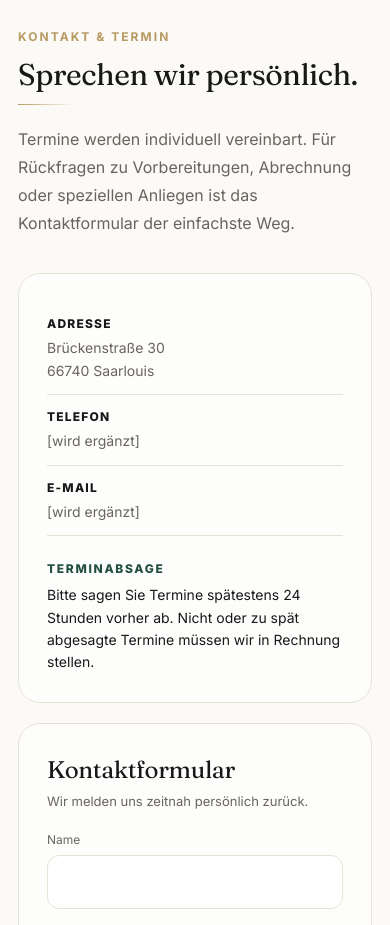
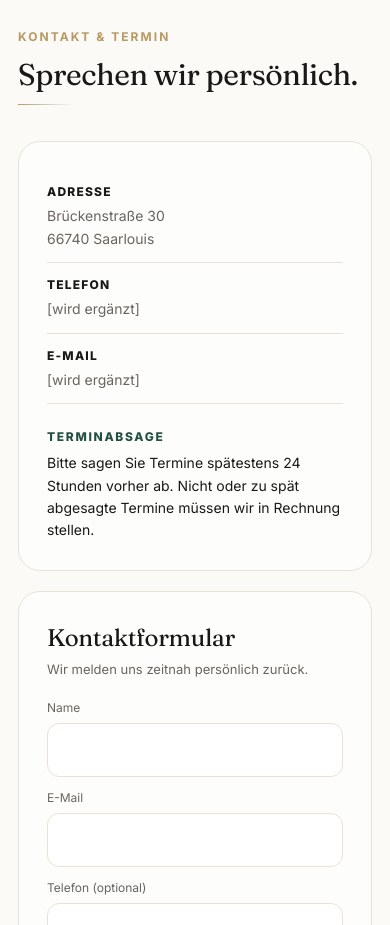
Before and after one commit to fynnoman/DBB, a Next.js app: page /kontakt in a window 390 px wide. Shown: the part 2140-3065 px from the top of the page. Built offline with nearby package versions, Linux system fonts and the light colour scheme.

Commit message:
fix(kontakt): unnötigen Erklärtext zu Terminvereinbarung entfernt
Co-Authored-By: Claude Opus 4.7 (1M context) <noreply@anthropic.com>

```diff
--- a/components/Kontakt.tsx
+++ b/components/Kontakt.tsx
@@ -16,11 +16,6 @@ export default function Kontakt() {
             <h2 className="font-display leading-[1.1] text-[clamp(30px,4vw,50px)] title-rule">
               Sprechen wir persönlich.
             </h2>
-            <p className="text-muted text-[16px] md:text-[17px] leading-[1.75] mt-5 max-w-[720px]">
-              Termine werden individuell vereinbart. Für Rückfragen zu
-              Vorbereitungen, Abrechnung oder speziellen Anliegen ist das
-              Kontaktformular der einfachste Weg.
-            </p>
           </div>
         </Reveal>
 
```
